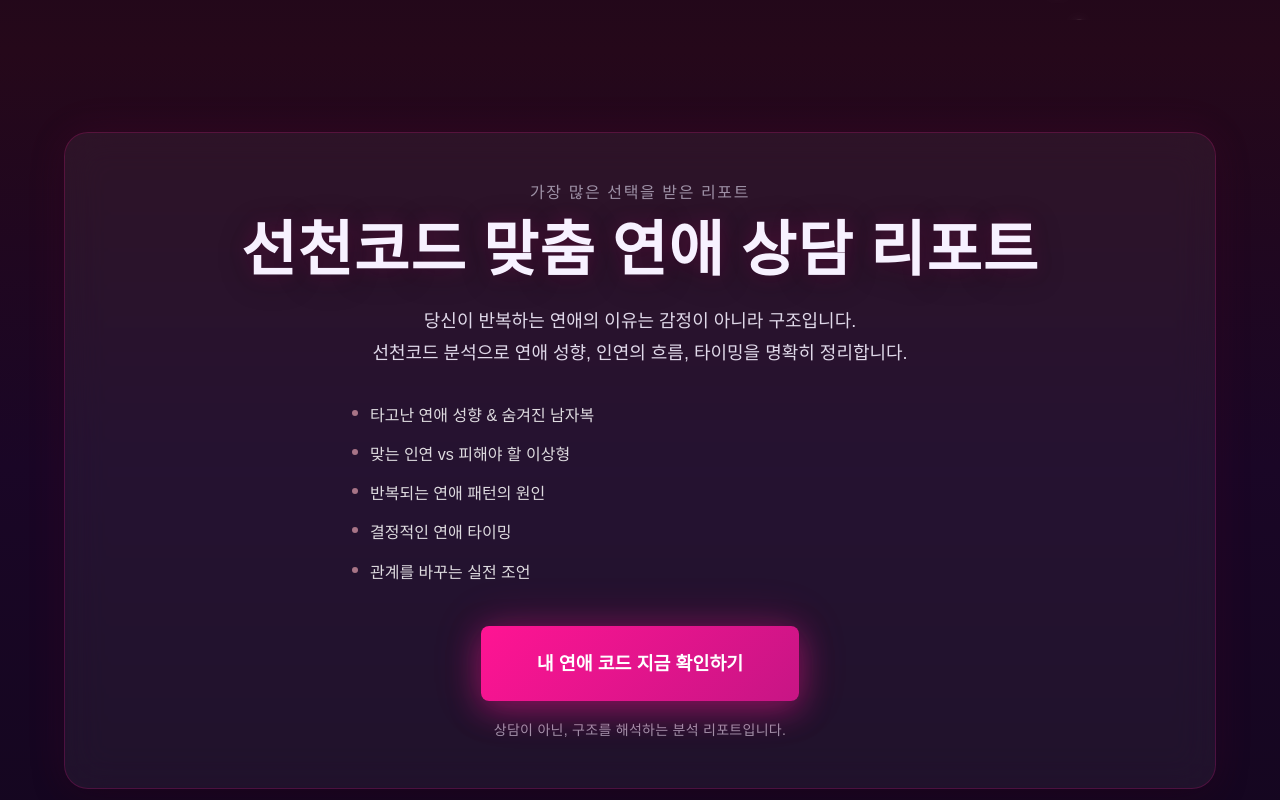
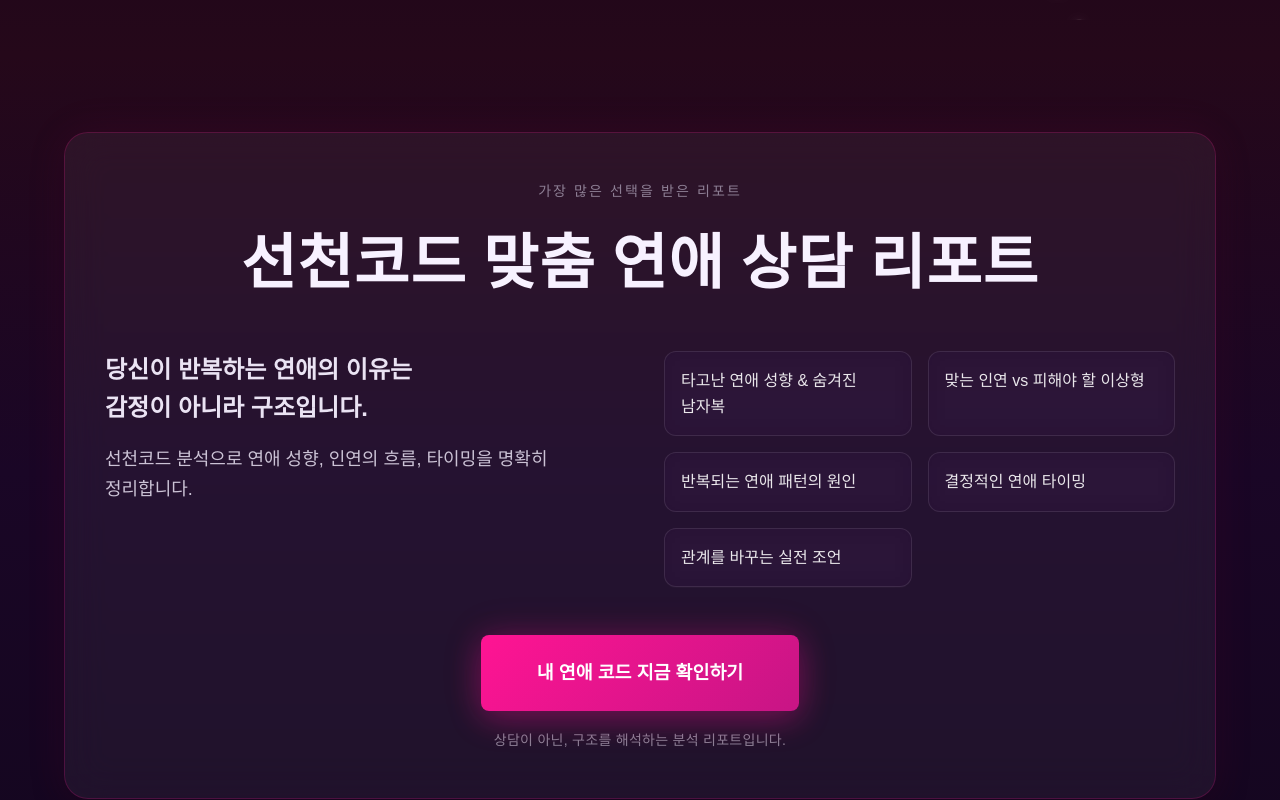
Before and after one commit to woolbo100/buzasun, a Next.js app: page / in a window 1280 px wide. Shown: the part 780-1580 px from the top of the page. Built offline with nearby package versions, Linux system fonts and the light colour scheme.

Commit message:
update design

```diff
--- a/components/Navigation.tsx
+++ b/components/Navigation.tsx
@@ -219,7 +219,7 @@ export default function Navigation() {
             </div>
 
             <Link href="/shop" className={menuLinkClass} style={menuLinkStyle}>
-              아이템샵
+              비밀상점
               <span
                 className="absolute bottom-0 left-1/2 h-[1.5px] w-0 bg-gradient-to-r from-transparent via-[#ff1493] to-transparent transition-all duration-500 ease-out -translate-x-1/2 group-hover:w-full"
                 style={{
@@ -326,7 +326,7 @@ export default function Navigation() {
                 className="block px-4 py-2 text-bd-gray hover:text-bd-ivory hover:bg-bd-bg3 transition-colors rounded-lg mx-2"
                 onClick={closeMobileMenu}
               >
-                아이템샵
+                비밀상점
               </Link>
               <Link
                 href="/counseling"
--- a/components/ProductCards.tsx
+++ b/components/ProductCards.tsx
@@ -25,13 +25,11 @@ export default function ProductCards() {
   return (
     <section className="relative w-full overflow-hidden" style={{ background: 'transparent' }}>
       <div className="relative z-10">
-        {/* 리포트 섹션 - 풀 너비 왕 카드 */}
+        {/* 리포트 섹션 - 카드형 구조 */}
         <Reveal delayMs={0}>
           <div className="w-full py-20 md:py-28 px-6 md:px-8">
             <div className="max-w-6xl mx-auto">
-              <Link
-                href="/report"
-                className="group block w-full rounded-3xl transition-all duration-500 hover:-translate-y-2"
+              <div className="w-full rounded-3xl"
                 style={{
                   background: 'rgba(255, 255, 255, 0.05)',
                   border: '1px solid rgba(255, 20, 147, 0.2)',
@@ -39,22 +37,16 @@ export default function ProductCards() {
                   boxShadow: '0 8px 32px rgba(0, 0, 0, 0.3), 0 0 40px rgba(255, 20, 147, 0.1)',
                   padding: '3rem 2.5rem',
                 }}
-                onMouseEnter={(e) => {
-                  e.currentTarget.style.borderColor = 'rgba(255, 20, 147, 0.4)'
-                  e.currentTarget.style.boxShadow = '0 12px 48px rgba(0, 0, 0, 0.4), 0 0 60px rgba(255, 20, 147, 0.2)'
-                }}
-                onMouseLeave={(e) => {
-                  e.currentTarget.style.borderColor = 'rgba(255, 20, 147, 0.2)'
-                  e.currentTarget.style.boxShadow = '0 8px 32px rgba(0, 0, 0, 0.3), 0 0 40px rgba(255, 20, 147, 0.1)'
-                }}
               >
-                <div className="text-center">
-                  {/* 소제목 */}
+                {/* 상단: 배지 + 메인 타이틀 */}
+                <div className="text-center mb-12">
+                  {/* 상단 배지 */}
                   <p
-                    className="text-sm md:text-base mb-4 opacity-70"
+                    className="text-xs md:text-sm mb-6"
                     style={{
                       color: '#cfc7dc',
-                      letterSpacing: '0.1em',
+                      letterSpacing: '0.15em',
+                      opacity: 0.6,
                     }}
                   >
                     가장 많은 선택을 받은 리포트
@@ -62,145 +54,103 @@ export default function ProductCards() {
 
                   {/* 메인 타이틀 */}
                   <h2
-                    className="text-3xl md:text-5xl lg:text-6xl font-elegant font-bold mb-6"
+                    className="text-3xl md:text-5xl lg:text-6xl font-elegant font-bold"
                     style={{
                       color: '#f7f1ff',
                       letterSpacing: '0.02em',
-                      textShadow: '0 0 20px rgba(255, 20, 147, 0.2), 0 4px 30px rgba(0, 0, 0, 0.4)',
+                      lineHeight: 1.3,
                     }}
                   >
                     선천코드 맞춤 연애 상담 리포트
                   </h2>
+                </div>
 
-                  {/* 설명 문구 */}
+                {/* 중간: 좌측 메시지 + 우측 카드 그리드 */}
+                <div className="grid grid-cols-1 lg:grid-cols-2 gap-8 lg:gap-12 mb-12">
+                  {/* 좌측: 핵심 메시지 */}
+                  <div className="text-left">
                     <p
-                    className="text-base md:text-lg mb-8 max-w-2xl mx-auto leading-relaxed"
+                      className="text-xl md:text-2xl font-semibold mb-4 leading-relaxed"
                       style={{
-                      color: 'rgba(245, 239, 255, 0.9)',
-                      lineHeight: 1.8,
+                        color: 'rgba(245, 239, 255, 0.95)',
+                        lineHeight: 1.6,
                         wordBreak: 'keep-all',
-                      fontWeight: 400,
                       }}
                     >
-                    당신이 반복하는 연애의 이유는 감정이 아니라 구조입니다.<br />
-                    선천코드 분석으로 연애 성향, 인연의 흐름, 타이밍을 명확히 정리합니다.
+                      당신이 반복하는 연애의 이유는<br />
+                      감정이 아니라 구조입니다.
                     </p>
-
-                  {/* 핵심 내용 리스트 */}
-                  <div className="mb-10 max-w-xl mx-auto">
-                    <ul className="space-y-3 text-left">
-                      <li className="flex items-start gap-3">
-                        <span
-                          className="flex-shrink-0 w-1.5 h-1.5 rounded-full"
+                    <p
+                      className="text-base md:text-lg leading-relaxed"
                       style={{
-                            background: 'rgba(255, 182, 193, 0.6)',
-                            marginTop: '0.5rem',
-                          }}
-                        />
-                        <span
-                          className="text-sm md:text-base leading-relaxed"
-                          style={{
-                            color: 'rgba(255, 255, 255, 0.85)',
+                        color: 'rgba(245, 239, 255, 0.8)',
                         lineHeight: 1.7,
                         wordBreak: 'keep-all',
                       }}
                     >
-                          타고난 연애 성향 & 숨겨진 남자복
-                        </span>
-                      </li>
-                      <li className="flex items-start gap-3">
-                        <span
-                          className="flex-shrink-0 w-1.5 h-1.5 rounded-full"
+                      선천코드 분석으로 연애 성향, 인연의 흐름, 타이밍을 명확히 정리합니다.
+                    </p>
+                  </div>
+
+                  {/* 우측: 카드형 핵심 포인트 */}
+                  <div className="grid grid-cols-1 md:grid-cols-2 gap-4">
+                    {[
+                      '타고난 연애 성향 & 숨겨진 남자복',
+                      '맞는 인연 vs 피해야 할 이상형',
+                      '반복되는 연애 패턴의 원인',
+                      '결정적인 연애 타이밍',
+                      '관계를 바꾸는 실전 조언',
+                    ].map((item, index) => (
+                      <div
+                        key={index}
+                        className="group rounded-xl p-4 transition-all duration-300 cursor-pointer"
                         style={{
-                            background: 'rgba(255, 182, 193, 0.6)',
-                            marginTop: '0.5rem',
+                          background: 'rgba(40, 15, 55, 0.6)',
+                          border: '1px solid rgba(255, 255, 255, 0.1)',
+                          backdropFilter: 'blur(10px)',
                         }}
-                        />
-                        <span
+                        onMouseEnter={(e) => {
+                          e.currentTarget.style.transform = 'translateY(-4px)'
+                          e.currentTarget.style.borderColor = 'rgba(255, 20, 147, 0.4)'
+                          e.currentTarget.style.boxShadow = '0 8px 24px rgba(255, 20, 147, 0.2), 0 0 20px rgba(255, 182, 193, 0.15)'
+                        }}
+                        onMouseLeave={(e) => {
+                          e.currentTarget.style.transform = 'translateY(0)'
+                          e.currentTarget.style.borderColor = 'rgba(255, 255, 255, 0.1)'
+                          e.currentTarget.style.boxShadow = 'none'
+                        }}
+                      >
+                        <p
                           className="text-sm md:text-base leading-relaxed"
                           style={{
-                            color: 'rgba(255, 255, 255, 0.85)',
-                            lineHeight: 1.7,
+                            color: 'rgba(255, 255, 255, 0.9)',
+                            lineHeight: 1.6,
                             wordBreak: 'keep-all',
                           }}
                         >
-                          맞는 인연 vs 피해야 할 이상형
-                        </span>
-                      </li>
-                      <li className="flex items-start gap-3">
-                        <span
-                          className="flex-shrink-0 w-1.5 h-1.5 rounded-full"
-                          style={{
-                            background: 'rgba(255, 182, 193, 0.6)',
-                            marginTop: '0.5rem',
-                          }}
-                        />
-                        <span
-                          className="text-sm md:text-base leading-relaxed"
-                          style={{
-                            color: 'rgba(255, 255, 255, 0.85)',
-                            lineHeight: 1.7,
-                            wordBreak: 'keep-all',
-                          }}
-                        >
-                          반복되는 연애 패턴의 원인
-                        </span>
-                      </li>
-                      <li className="flex items-start gap-3">
-                        <span
-                          className="flex-shrink-0 w-1.5 h-1.5 rounded-full"
-                          style={{
-                            background: 'rgba(255, 182, 193, 0.6)',
-                            marginTop: '0.5rem',
-                          }}
-                        />
-                        <span
-                          className="text-sm md:text-base leading-relaxed"
-                          style={{
-                            color: 'rgba(255, 255, 255, 0.85)',
-                            lineHeight: 1.7,
-                            wordBreak: 'keep-all',
-                          }}
-                        >
-                          결정적인 연애 타이밍
-                        </span>
-                      </li>
-                      <li className="flex items-start gap-3">
-                        <span
-                          className="flex-shrink-0 w-1.5 h-1.5 rounded-full"
-                          style={{
-                            background: 'rgba(255, 182, 193, 0.6)',
-                            marginTop: '0.5rem',
-                          }}
-                        />
-                        <span
-                          className="text-sm md:text-base leading-relaxed"
-                          style={{
-                            color: 'rgba(255, 255, 255, 0.85)',
-                            lineHeight: 1.7,
-                            wordBreak: 'keep-all',
-                          }}
-                        >
-                          관계를 바꾸는 실전 조언
-                        </span>
-                      </li>
-                    </ul>
+                          {item}
+                        </p>
+                      </div>
+                    ))}
+                  </div>
                 </div>
 
+                {/* 하단: CTA 버튼 + 신뢰 문구 */}
+                <div className="text-center">
                   {/* CTA 버튼 */}
-                  <div className="mb-3">
-                    <div className="inline-block px-14 py-6 rounded-lg font-semibold text-white transition-all duration-500 relative overflow-hidden group/btn"
+                  <Link href="/report">
+                    <div className="inline-block px-14 py-6 rounded-lg font-semibold text-white transition-all duration-500 relative overflow-hidden group/btn mb-3"
                       style={{
                         background: 'linear-gradient(135deg, #ff1493 0%, #c71585 100%)',
-                        boxShadow: '0 8px 32px rgba(255, 20, 147, 0.4), 0 0 50px rgba(255, 20, 147, 0.2)',
+                        boxShadow: '0 8px 32px rgba(255, 20, 147, 0.3), 0 0 40px rgba(255, 20, 147, 0.15)',
                         fontSize: '1.15rem',
                       }}
                       onMouseEnter={(e) => {
-                        e.currentTarget.style.boxShadow = '0 12px 48px rgba(255, 20, 147, 0.6), 0 0 70px rgba(255, 20, 147, 0.3)'
+                        e.currentTarget.style.boxShadow = '0 12px 48px rgba(255, 20, 147, 0.5), 0 0 60px rgba(255, 20, 147, 0.3)'
                         e.currentTarget.style.transform = 'translateY(-2px)'
                       }}
                       onMouseLeave={(e) => {
-                        e.currentTarget.style.boxShadow = '0 8px 32px rgba(255, 20, 147, 0.4), 0 0 50px rgba(255, 20, 147, 0.2)'
+                        e.currentTarget.style.boxShadow = '0 8px 32px rgba(255, 20, 147, 0.3), 0 0 40px rgba(255, 20, 147, 0.15)'
                         e.currentTarget.style.transform = 'translateY(0)'
                       }}
                     >
@@ -214,20 +164,20 @@ export default function ProductCards() {
                       />
                       <span className="relative z-10">내 연애 코드 지금 확인하기</span>
                     </div>
-                  </div>
+                  </Link>
 
-                  {/* CTA 버튼 하단 보조 문구 */}
+                  {/* 신뢰 문구 */}
                   <p
                     className="text-xs md:text-sm"
                     style={{
-                      color: 'rgba(245, 239, 255, 0.6)',
+                      color: 'rgba(245, 239, 255, 0.5)',
                       letterSpacing: '0.02em',
                     }}
                   >
                     상담이 아닌, 구조를 해석하는 분석 리포트입니다.
                   </p>
                 </div>
-              </Link>
+              </div>
             </div>
           </div>
         </Reveal>
```
Also changed, not shown: app/shop/page.tsx (+55 -14 lines), components/BookmarkTassel.tsx (+22 -4 lines). Lines whose indentation alone changed are shown as unchanged.
